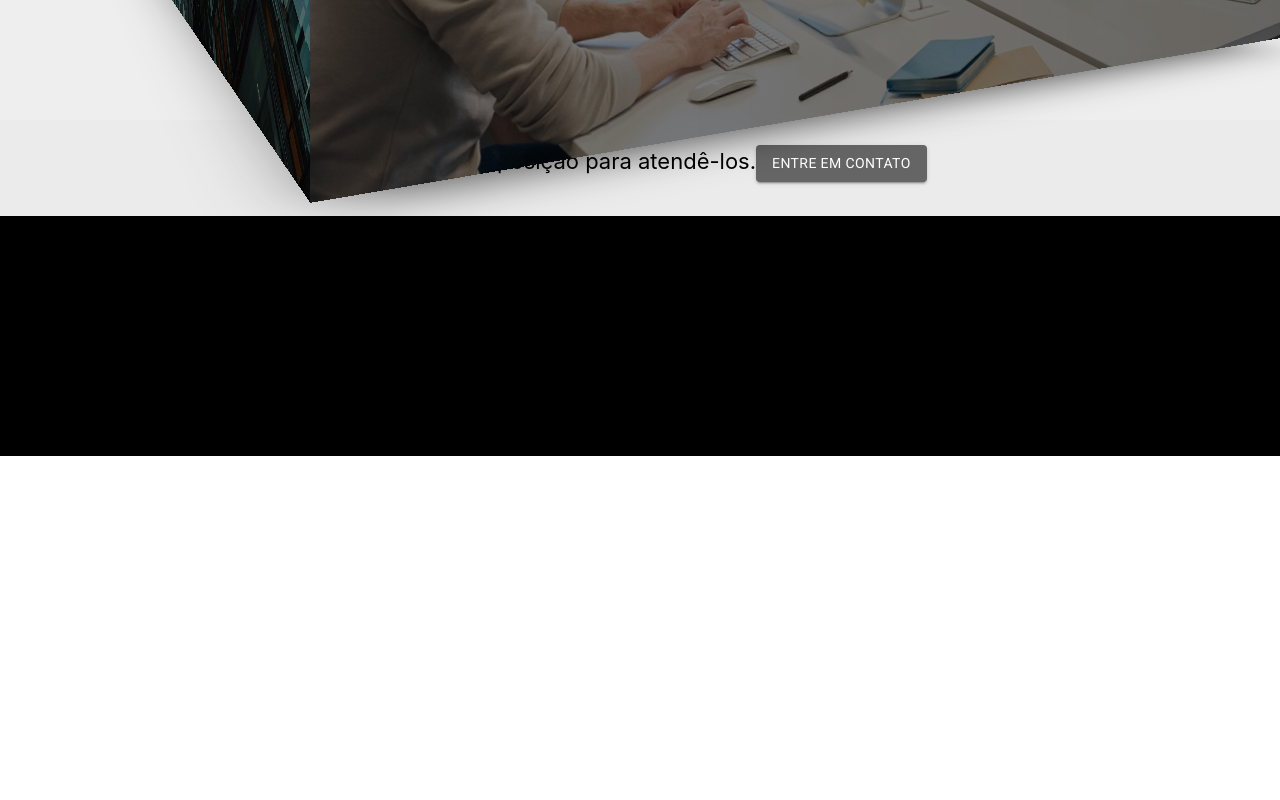
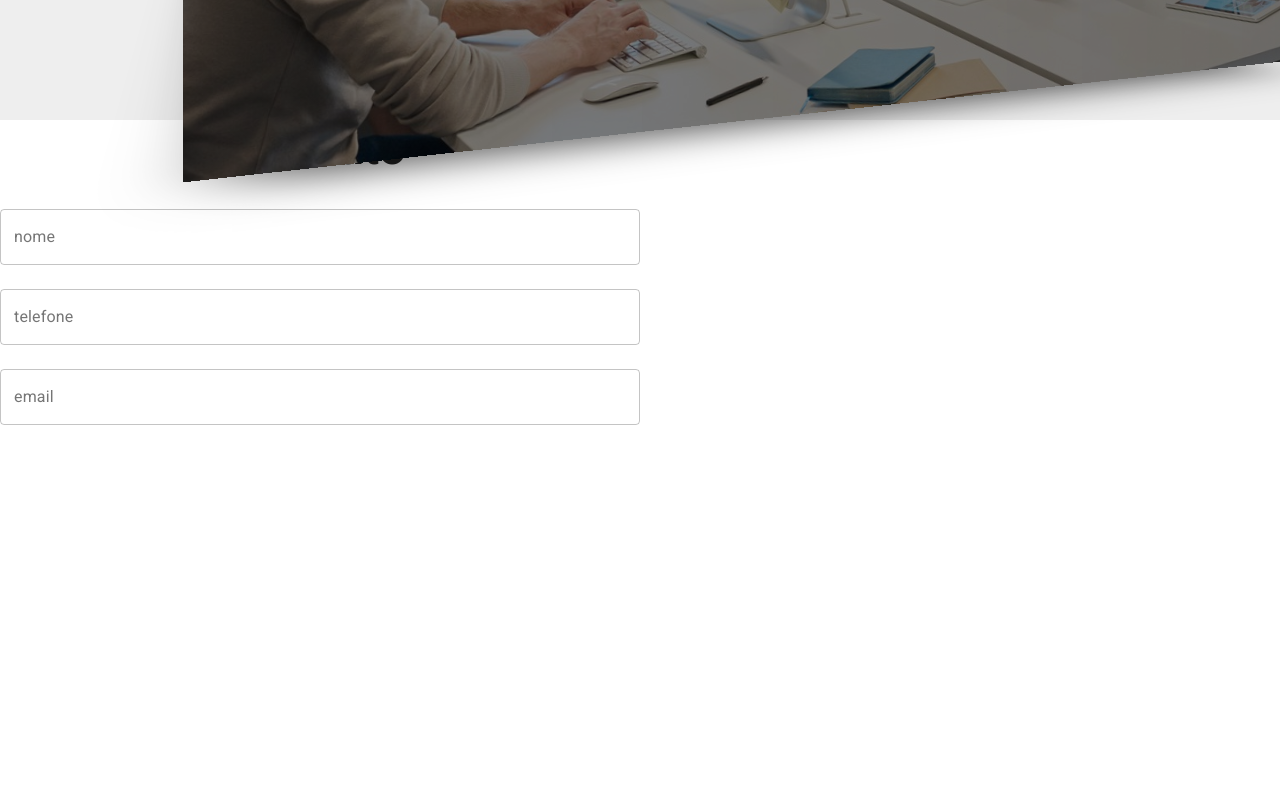
Before and after one commit to nogran/digital.nogran.ui, a React (Create React App) app: page /contato in a window 1280 px wide. Shown: the part 600-1400 px from the top of the page. Before the commit the page ends 1120 px from the top, so only its background shows below. Built offline with nearby package versions, Linux system fonts and the light colour scheme.

Commit message:
contato update

```diff
--- a/src/App.tsx
+++ b/src/App.tsx
@@ -4,6 +4,7 @@ import Header from './components/statics/header/Header';
 import Navbar from './components/statics/navbar/Navbar';
 import Footer from './components/statics/footer/Footer';
 import Swiper from './pages/swiperReact/SwiperReact';
+import Contato from './pages/contato/Contato';
 import Home from './pages/Home/Home';
 import './App.css';
 
@@ -28,12 +29,15 @@ function App() {
       <Router>
         <Navbar acao={ativaCor} />
         <Swiper />
+        <div style={{ minHeight: '100vh' }}>
         <Routes> // Antigo Switch
 
           <Route path="/" element={<Home />} />
           <Route path="/home" element={<Home />} />
+          <Route path="/contato" element={<Contato />} />
 
         </Routes>
+        </div>
         <Footer />
       </Router>
     </>
--- a/src/components/statics/footer/Footer.css
+++ b/src/components/statics/footer/Footer.css
@@ -1,9 +1,3 @@
-.upper{
-    background-color: #ebebeb;
-    display: flex;
-    justify-content: center;
-}
-
 .background {
     background-color: #000000;
 }
--- a/src/components/statics/footer/Footer.tsx
+++ b/src/components/statics/footer/Footer.tsx
@@ -2,32 +2,13 @@ import React from 'react';
 import { Box, Button, Grid, withStyles } from '@material-ui/core';
 
 import './Footer.css'
-
-const StyledButton = withStyles({
-    root: {
-      backgroundColor: '#656565',
-      color: '#fff',
-      '&:hover': {
-        backgroundColor: 'black',
-        // color: 'black',
-    },
-  }})(Button);
-
 
 function Footer() {
     return (
         <>
             <Grid container direction="row" justifyContent="center" alignItems="center">
                 <Grid alignItems="center" item xs={12}>
-                    <Box className='upper' style={{ height: '12vh' }}>
-                        <Box className='contact'>
-                        Estamos à disposição para atendê-los.
-                            <StyledButton variant="contained">
-                                ENTRE EM CONTATO
-                            </StyledButton>
-                        </Box>
 
-                    </Box>
                     <Box className='background' style={{ height: '30vh' }}></Box>
                     <Box className='downer' style={{ height: '8vh' }}></Box>
                 </Grid>
--- a/src/pages/Home/Home.css
+++ b/src/pages/Home/Home.css
@@ -26,3 +26,9 @@
 .flex3 {
     background-color: #ffffff;
 }
+
+.upper{
+    background-color: #ebebeb;
+    display: flex;
+    justify-content: center;
+}
--- a/src/pages/Home/Home.tsx
+++ b/src/pages/Home/Home.tsx
@@ -1,6 +1,17 @@
 import React from 'react';
-import { Grid, Container, Box, Typography } from '@material-ui/core';
+import { Grid, Container, Box, Typography, withStyles, Button } from '@material-ui/core';
 import './Home.css';
+
+const StyledButton = withStyles({
+    root: {
+        backgroundColor: '#656565',
+        color: '#fff',
+        '&:hover': {
+            backgroundColor: 'black',
+            // color: 'black',
+        },
+    }
+})(Button);
 
 function Home() {
     return (
@@ -40,6 +51,15 @@ function Home() {
 
                     </Box>
                 </Grid>
+
+                <Box className='upper' style={{ height: '12vh' }}>
+                    <Box className='contact'>
+                        Estamos à disposição para atendê-los.
+                        <StyledButton variant="contained" style={{ fontWeight: 'bold' }}>
+                            ENTRE EM CONTATO
+                        </StyledButton>
+                    </Box>
+                </Box>
             </Grid>
         </Grid >
     );
--- a/src/pages/contato/Contato.tsx
+++ b/src/pages/contato/Contato.tsx
@@ -1,10 +1,25 @@
+import { Box, Grid, TextField, Typography } from "@material-ui/core";
 import React from "react";
 
 function Contato() {
     return (
-        <>
+        <Grid container>
+            <Grid xs={6}>
+                <Box>
+                    <form>
+                        <Typography variant='h3' gutterBottom color='textPrimary' component='h3' align='center' style={{ fontWeight: 'bold' }}>Contato</Typography>
+                        <TextField id='nome' label='nome' variant='outlined' name='nome' margin='normal' fullWidth/>
+                        <TextField id='telefone' label='telefone' variant='outlined' name='telefone' margin='normal' fullWidth/>
+                        <TextField id='email' label='email' variant='outlined' name='email' margin='normal' fullWidth/>
 
-        </>
+                    </form>
+                </Box>
+            </Grid>
+            <Grid xs={6}>
+
+
+            </Grid>
+        </Grid>
     );
 }
 
```
